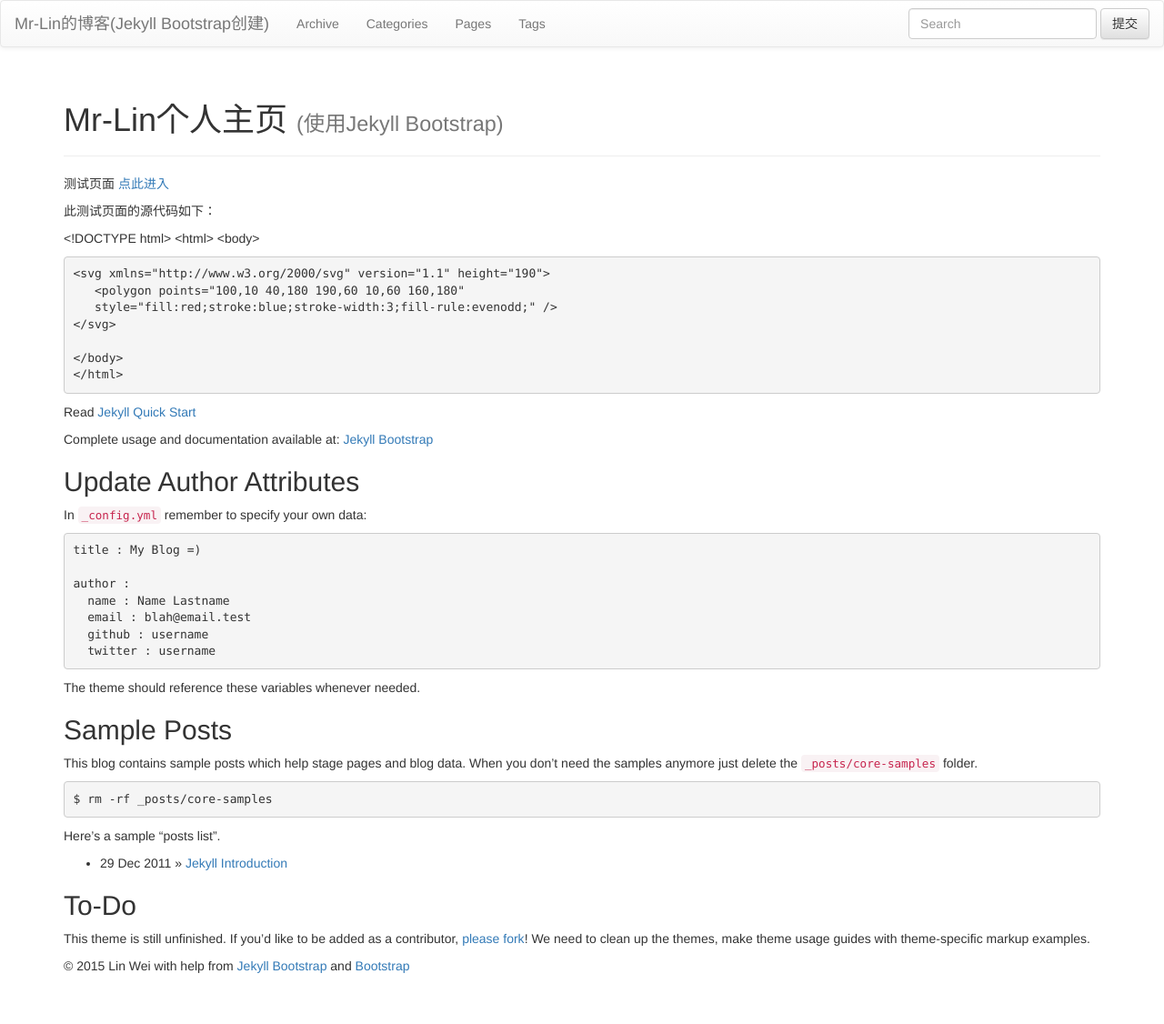
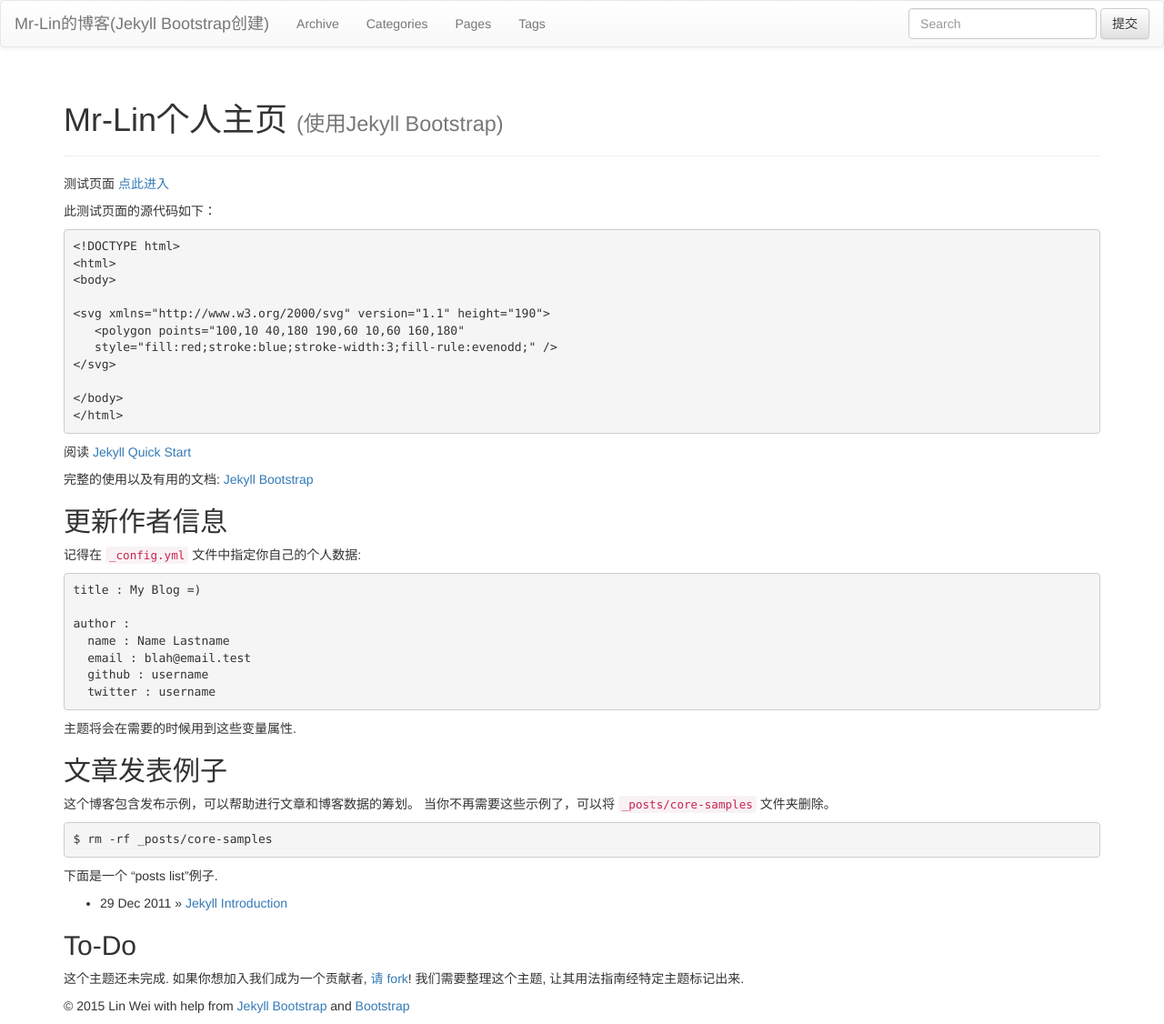
Before and after one commit to Mr-lin930819/Mr-lin930819.github.io, a Jekyll site: the page built from index.md, in a window 1280 px wide. Shown: the whole page at 91% size. Built offline with Jekyll 4.4.1, drawn with Linux system fonts in a browser that asks for light colours; nearby versions of some CDN libraries; library files that are not in the unit come from our copies; before the commit the page ends 1082 px from its top, so only the background shows below that.

Commit message:
主页翻译为中文

```diff
--- a/index.md
+++ b/index.md
@@ -9,7 +9,7 @@ tagline: (使用Jekyll Bootstrap)
 
 此测试页面的源代码如下：
 
-<!DOCTYPE html>
+	<!DOCTYPE html>
 	<html>
 	<body>
 
@@ -21,13 +21,13 @@ tagline: (使用Jekyll Bootstrap)
 	</body>
 	</html>
 
-Read [Jekyll Quick Start](http://jekyllbootstrap.com/usage/jekyll-quick-start.html)
+阅读 [Jekyll Quick Start](http://jekyllbootstrap.com/usage/jekyll-quick-start.html)
 
-Complete usage and documentation available at: [Jekyll Bootstrap](http://jekyllbootstrap.com)
+完整的使用以及有用的文档: [Jekyll Bootstrap](http://jekyllbootstrap.com)
 
-## Update Author Attributes
+## 更新作者信息
 
-In `_config.yml` remember to specify your own data:
+记得在 `_config.yml` 文件中指定你自己的个人数据:
 
     title : My Blog =)
 
@@ -37,16 +37,16 @@ In `_config.yml` remember to specify your own data:
       github : username
       twitter : username
 
-The theme should reference these variables whenever needed.
+主题将会在需要的时候用到这些变量属性.
 
-## Sample Posts
+## 文章发表例子
 
-This blog contains sample posts which help stage pages and blog data.
-When you don't need the samples anymore just delete the `_posts/core-samples` folder.
+这个博客包含发布示例，可以帮助进行文章和博客数据的筹划。
+当你不再需要这些示例了，可以将 `_posts/core-samples` 文件夹删除。
 
     $ rm -rf _posts/core-samples
 
-Here's a sample "posts list".
+下面是一个 "posts list"例子.
 
 <ul class="posts">
   {% for post in site.posts %}
@@ -56,5 +56,5 @@ Here's a sample "posts list".
 
 ## To-Do
 
-This theme is still unfinished. If you'd like to be added as a contributor, [please fork](http://github.com/plusjade/jekyll-bootstrap)!
-We need to clean up the themes, make theme usage guides with theme-specific markup examples.
+这个主题还未完成. 如果你想加入我们成为一个贡献者, [请 fork](http://github.com/plusjade/jekyll-bootstrap)!
+我们需要整理这个主题, 让其用法指南经特定主题标记出来.
```
